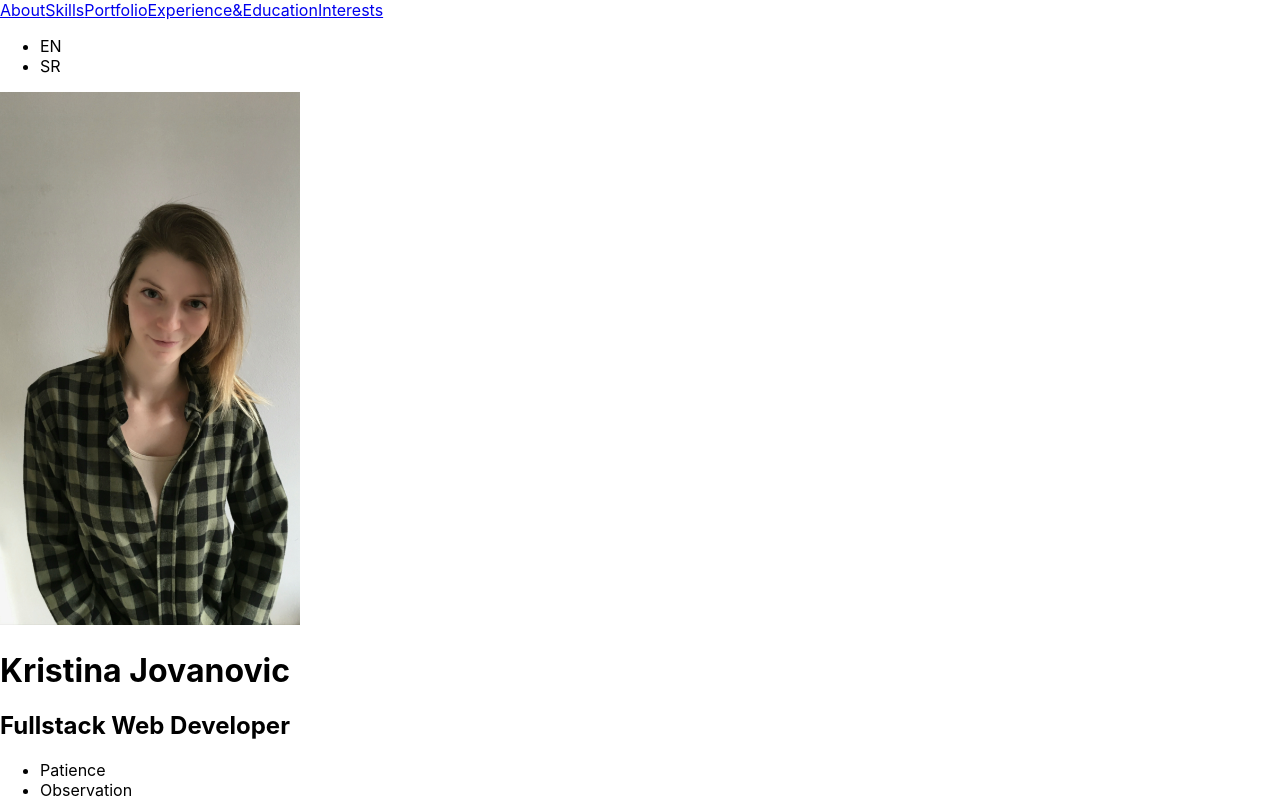
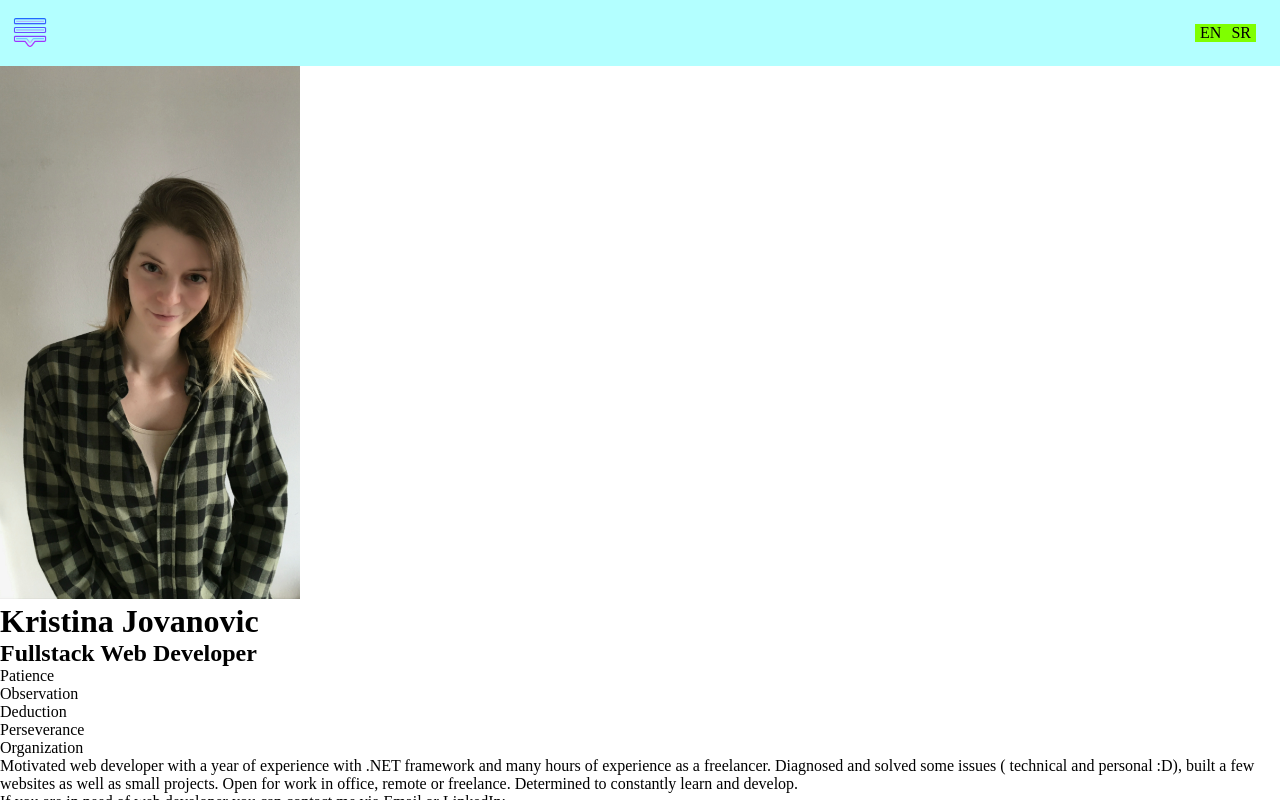
Before and after one commit to Kristina-11/Resume, a React (Create React App) app: page / in a window 1280 px wide. Shown: the top 800 px of the page. Built offline with nearby package versions, Linux system fonts and the light colour scheme; the HTML template or start-up script is replaced by a standard one.

Commit message:
Navigation button for small devices and click events done.

```diff
--- a/package.json
+++ b/package.json
@@ -7,7 +7,7 @@
     "@testing-library/react": "^11.2.3",
     "@testing-library/user-event": "^12.6.0",
     "framer-motion": "^3.2.2-rc.1",
-    "materialize": "^1.0.0",
+    "materialize-css": "^1.0.0-rc.2",
     "react": "^17.0.1",
     "react-dom": "^17.0.1",
     "react-router-dom": "^5.2.0",
--- a/src/components/Nav.js
+++ b/src/components/Nav.js
@@ -1,21 +1,51 @@
-import { useContext } from "react";
+import { useContext, useEffect, useState } from "react";
 import { Link } from "react-router-dom";
 import { LanguageContext } from "../context/LanguageContext";
+
+import dropdownImg from "../img/dropdown.png";
 
 const Nav = () => {
     const { lang, changeLanguage } = useContext(LanguageContext);
 
+    const [ dropdown, setDropdown ] = useState(false);
+
+    const handleDropdown = (e) => {
+        setDropdown(!dropdown);
+    }
+
+    useEffect(() => {
+        const dropdownElement = document.querySelector('.nav-left');
+
+        if (dropdown) {
+            dropdownElement.classList.add('nav-show')
+            dropdownElement.classList.remove('nav-hide')
+        } else {
+            dropdownElement.classList.add('nav-hide')
+            dropdownElement.classList.remove('nav-show')
+        }
+
+        window.onclick = (e) => {
+            if (!e.target.matches('.nav-dropdown') && dropdown === true){
+                setDropdown(false)
+            }
+        }
+
+    },[dropdown])
+
     return (
         <div className="nav">
+            <div className="nav-dropdown" onClick={handleDropdown} >
+                <img src={dropdownImg} alt="Dropdown menu" />
+            </div>
             { lang === 'en' ?
-                <div className="nav-left">
+                <div className="nav-left nav-hide">
                     <Link to='/'>About</Link>
                     <Link to='/skills'>Skills</Link>
                     <Link to='/portfolio'>Portfolio</Link>
                     <Link to='/work'>Experience&Education</Link>
                     <Link to='/interests'>Interests</Link>
                 </div> :
-                <div className="nav-left">
+                <div className="nav-left nav-hide">
                     <Link to='/'>Info</Link>
                     <Link to='/skills'>Veštine</Link>
                     <Link to='/portfolio'>Portfolio</Link>
--- a/src/index.css
+++ b/src/index.css
@@ -1,13 +1,81 @@
-body {
+* {
+  box-sizing: border-box;
+  padding: 0;
   margin: 0;
-  font-family: -apple-system, BlinkMacSystemFont, 'Segoe UI', 'Roboto', 'Oxygen',
-    'Ubuntu', 'Cantarell', 'Fira Sans', 'Droid Sans', 'Helvetica Neue',
-    sans-serif;
-  -webkit-font-smoothing: antialiased;
-  -moz-osx-font-smoothing: grayscale;
 }
 
-code {
-  font-family: source-code-pro, Menlo, Monaco, Consolas, 'Courier New',
-    monospace;
+/* Change color and fonts */
+
+.App {
+  width: 100%;
+  display: grid;
+  grid-template-columns: auto auto auto;
 }
+
+/* Navigation */
+.nav {
+  background-color: #b3ffff;
+  /* background-color: #BBB8FF; */
+  grid-column: 1 / span 3;
+  grid-row: 1;
+
+  display: grid;
+  grid-template-columns: auto auto;
+  justify-content: space-between;
+}
+
+.nav-dropdown {
+  grid-column: 1;
+  grid-row: 1;
+  padding: 10px;
+}
+
+.nav-dropdown img {
+  width: 40px;
+}
+
+/* Dropdown Content (Hidden by Default) */
+.nav-left {
+  position: absolute;
+  top: 60px;
+  padding: 10px;
+  background-color: aliceblue;
+  box-shadow: 0px 8px 16px 0px rgba(0,0,0,0.2);
+  z-index: 1;
+}
+
+.nav-left a {
+  display: block;
+  color: black;
+  padding: 10px;
+  text-decoration: none;
+}
+
+.nav-show {
+  display: block;
+}
+
+.nav-hide {
+  display: none;
+}
+
+.nav-right {
+  grid-column: 2;
+  grid-row: 1;
+  padding: 1.5rem;
+}
+
+.nav-right ul {
+  background-color: chartreuse;
+}
+
+.nav-right ul li{
+  list-style: none;
+  display: inline;
+  padding: 5px;
+}
+
+/* Small devices */
+@media only screen and (min-width: 600px) {
+
+}
```
Also changed, not shown: src/img/dropdown.png (added), 1 other file (tests, documents, lock files or other folders).
